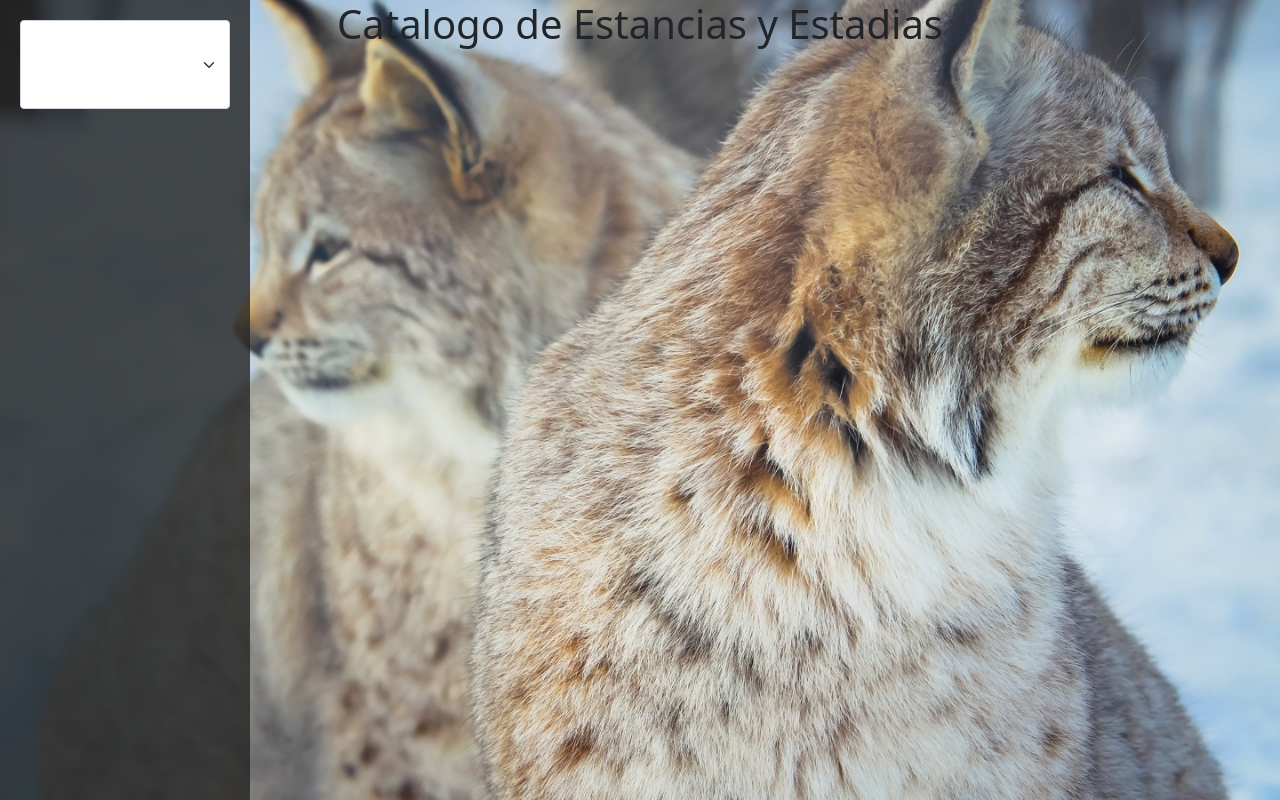
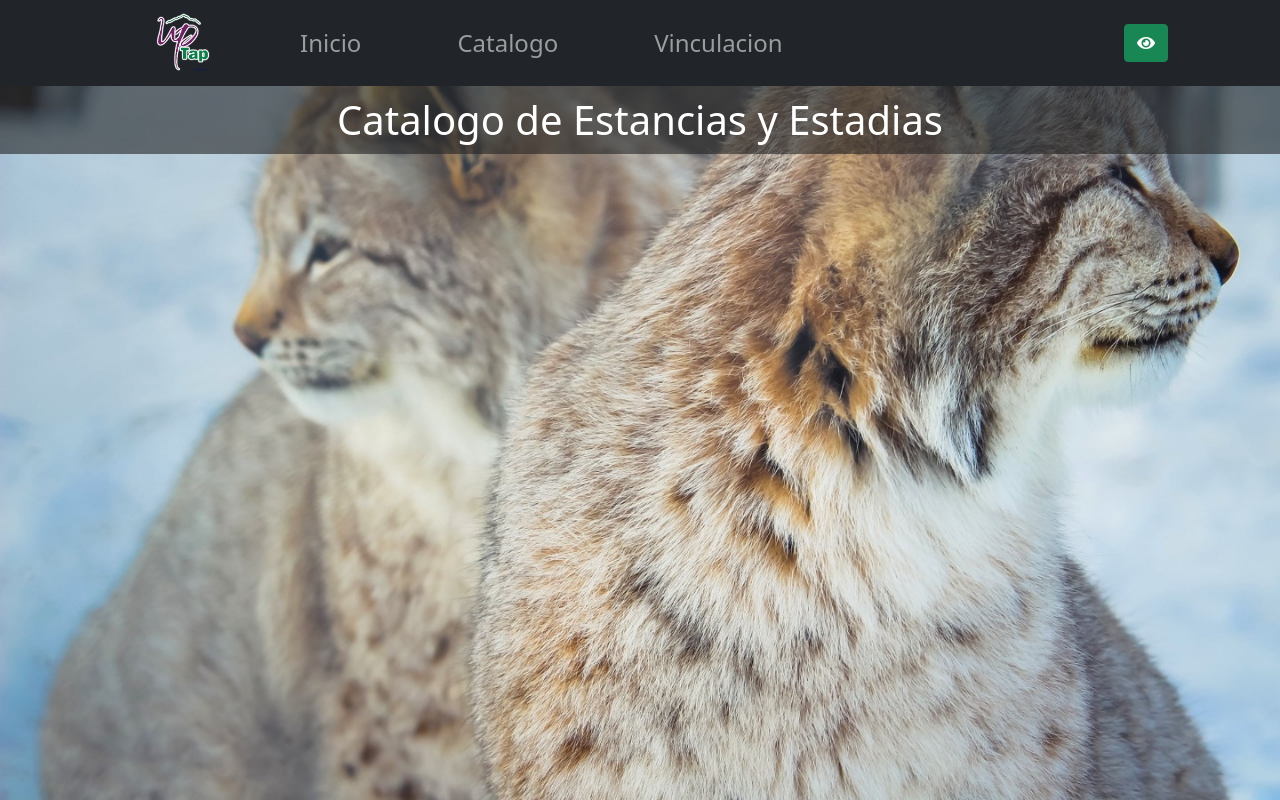
Before and after one commit to Ing-Aviles/appEyE, a Django app: page /catalogoEmpresas/ in a window 1280 px wide. Run offline with Django 3.2, Linux system fonts and the light colour scheme; data that the repository does not hold is empty.

Commit message:
Catalago p2

```diff
--- a/appEyE/urls.py
+++ b/appEyE/urls.py
@@ -19,6 +19,7 @@ from django.urls import path, include
 from django.conf import settings
 from django.conf.urls.static import static
 
+
 urlpatterns = [
 
     path('admin/', admin.site.urls),
--- a/web/models.py
+++ b/web/models.py
@@ -11,7 +11,7 @@ class TipoEmpresa(models.Model):
 class Empresa(models.Model):
     tipo_Empresa = models.ForeignKey(TipoEmpresa, on_delete=models.RESTRICT)
     nombre_Empresa = models.CharField(max_length=100)
-    descripcion = models.TextField(null=True)
+    descripcion = models.CharField(max_length= 100, null=True)
     fecha_registro = models.DateTimeField(auto_now_add=True)
     imagen = models.ImageField(upload_to='empresa', blank=True)
     cupos = models.IntegerField(default=1)
--- a/web/static/css/styleCatalogo.css
+++ b/web/static/css/styleCatalogo.css
@@ -9,15 +9,88 @@ body {
   transition: background-color 0.3s ease;
 }
 
+.text-center {
+  background-color: rgba(35, 35, 35, 0.6);
+  color: white; /* Cambia el color del texto según tus preferencias */
+  padding: 10px; /* Añade espacio interno para que el fondo sea visible */
+}
+
+.sidebar{
+  display: none;
+}
+
+.sidebar.active{
+  display: block;
+}
+
+.sidebar-custom {
+  position: center;
+  top: 20px; /* Ajusta el valor según tus necesidades */
+  left: 0;
+}
+
+
+.button-container{
+  text-align: center;
+  margin-top: 20px;
+  width: 130px;
+  height: 50px;
+  background: transparent;
+  border: 2px solid #fff;
+  outline: none;
+  border-radius: 6px;
+  cursor: pointer;
+  font-size: 1.1em;
+  color: #fff;
+  font-weight: 500;
+  margin-left: 40px;
+  transition: .5s;
+}
+
 .navbar {
   background-color: rgba(35, 35, 35, 0.6);
-    padding: 20px;
+  position: fixed;
+  top: 0;
+  left: 0;
+  width: 100%;
+  padding: 20px 100px;
+  display: flex;
+  justify-content: space-between;
   text-align: center;
+  align-items: center;
+  transition: height 0.3s;
+  transition: top 0.3s;
 }
 
 .navbar h1 {
   margin: 0;
   color: #fff;
+}
+.navbar a{
+  position: relative;
+  font-size: 1.5em;
+  color: #fff;
+  text-decoration: none;
+  font-weight: 500;
+  margin-left: 40px;
+  margin-right: 40px;
+}
+.navegar a::after {
+  content: '';
+  position: absolute;
+  left: 0;
+  bottom: -6px;
+  width: 100%;
+  height: 3px;
+  background: #fff;
+  border-radius: 5px;
+  transform-origin: right;
+  transform: scaleX(0);
+  transition: transform .5s;
+}
+.navegar a:hover::after {
+  transform-origin: left;
+  transform: scaleX(1);
 }
 
 .event-container {
@@ -61,8 +134,8 @@ body {
   background-color: #f5f5f5;
 }
 
-  .button-container {
-    text-align: center;
+.sidebar-toggle {
+  text-align:left;
   margin-bottom: 20px;
 }
 
@@ -74,6 +147,7 @@ body {
   text-decoration: none;
   border-radius: 5px;
 }
+
 .sidebar {
   position: fixed;
   top: 0;
@@ -109,3 +183,15 @@ body {
 .sidebar a:hover {
   color: #fff;
 }
+
+.row {
+  display: flex;
+  flex-wrap: wrap;
+  justify-content: space-between;
+}
+
+.navegar .btnVinculacion-popup:hover {
+  background: #fff;
+  color: #162938;
+
+}
--- a/web/templates/catalogoEmpresas.html
+++ b/web/templates/catalogoEmpresas.html
@@ -1,30 +1,77 @@
 {% load static %}
+
 <!DOCTYPE html>
 <html>
+
 <head>
   <title>Catalogo</title>
 
   <link rel="stylesheet" href="{% static 'css/styleCatalogo.css' %}" type="text/css">
-  <link href="https://cdn.jsdelivr.net/npm/bootstrap@5.0.2/dist/css/bootstrap.min.css" rel="stylesheet" integrity="sha384-EVSTQN3/azprG1Anm3QDgpJLIm9Nao0Yz1ztcQTwFspd3yD65VohhpuuCOmLASjC" crossorigin="anonymous">
+  <link href="https://cdn.jsdelivr.net/npm/bootstrap@5.0.2/dist/css/bootstrap.min.css" rel="stylesheet"
+    integrity="sha384-EVSTQN3/azprG1Anm3QDgpJLIm9Nao0Yz1ztcQTwFspd3yD65VohhpuuCOmLASjC" crossorigin="anonymous">
+  <link rel="stylesheet" href="https://cdnjs.cloudflare.com/ajax/libs/font-awesome/5.15.3/css/all.min.css" />
+
+
+  <script src="https://code.jquery.com/jquery-3.6.0.min.js"></script>
+  <script>
+    $(document).ready(function () {
+      // Agregar evento de clic al botón
+      $("#sidebar-toggle").click(function () {
+        // Alternar la clase "active" en la barra lateral
+        $(".sidebar").toggleClass("active");
+      });
+    });
+  </script>
+
 </head>
+
 <body>
+
+  <nav class="navbar navbar-expand-lg navbar-dark bg-dark">
+    <div class="container-fluid">
+      <a class="navbar-brand" href="">
+        <img src="../static/img/logo-PhotoRoom.png" alt="Logo" width="60" height="60">
+      </a>
+      <button class="navbar-toggler" type="button" data-bs-toggle="collapse" data-bs-target="#navbarNav"
+        aria-controls="navbarNav" aria-expanded="false" aria-label="Toggle navigation">
+        <span class="navbar-toggler-icon"></span>
+      </button>
+      <div class="collapse navbar-collapse" id="navbarNav">
+        <ul class="navbar-nav">
+          <li class="nav-item">
+            <a class="nav-link" href="{% url 'web:index' %}">Inicio</a>
+          </li>
+          <li class="nav-item">
+            <a class="nav-link" href="{% url 'web:catalogoEmpresas' %}">Catalogo</a>
+          </li>
+          <li class="nav-item">
+            <a class="nav-link" href="">Vinculacion</a>
+          </li>
+        </ul>
+      </div>
+      <button id="sidebar-toggle" class="btn btn-success navbar-button">  <i class="fas fa-eye"></i>
+      </button>
+    </div>
+  </nav>
+
   <h1 class="text-center">Catalogo de Estancias y Estadias</h1>
 
   <div class="container">
     <div class="row">
-      {% for empresa in empresa %}
-        <div class="col-md-4">
+      {% for emp in empresa %}
+      <div class="col-4">
         <div class="prod-i-bot event">
-              {% if empresa.imagen %}
-              <img class="event-image" src="{{ empresa.imagen.url }}" alt="Imagen de la empresa">
+          {% if emp.imagen %}
+          <img class="event-image" src="{{ emp.imagen.url }}" alt="Imagen de la empresa">
           {% else %}
-              <img src="https://via.placeholder.com/150">
+          <img src="https://via.placeholder.com/200">
           {% endif %}
-              <h2 class="event-name">{{ empresa.nombre_Empresa }}</h2>
-              <p class="event-description">{{ empresa.descripcion }}</p>
-              <p class="event-details">{{ empresa.fecha_registro }}</p>
-              <p class="event-details">{{ empresa.tipo_Empresa }}</p>
-              <p class="event-details">Cupos restantes: {{ empresa.cupos }}</p>
+          <h2 class="event-name">{{ emp.nombre_Empresa }}</h2>
+          <p class="event-description">{{ emp.descripcion}}</p>
+          <p class="event-details">{{ emp.fecha_registro }}</p>
+          <p class="event-details">{{ emp.tipo_Empresa }}</p>
+          <p class="event-details">Cupos restantes: {{ emp.cupos }}</p>
+          <button class="btn btn-success">Realizar</button>
         </div>
       </div>
       {% endfor %}
@@ -32,10 +79,10 @@
   </div>
 
     <div class="sidebar">
-    <div class="form-select custom-select-left">
-      <h3 class="widgwttitle">Tipos de empresa</h3>
+  <div class="form-select custom-select-left mt-5">
+    <h3 class="widgettitle">Tipos de empresa</h3>
     <div class="section-sbcurrent">
-        <ul class="">
+      <ul class="list-unstyled">
         {% for tipo in tipo_Empresa %}
         <li>
           <a href="{% url 'web:empresasPorCarrera' tipo.id %}">
@@ -48,6 +95,11 @@
   </div>
 </div>
 
-  <script src="https://cdn.jsdelivr.net/npm/bootstrap@5.0.2/dist/js/bootstrap.bundle.min.js" integrity="sha384-MrcW6ZMFYlzcLA8Nl+NtUVF0sA7MsXsP1UyJoMp4YLEuNSfAP+JcXn/tWtIaxVXM" crossorigin="anonymous"></script>
+
+  <script src="https://cdn.jsdelivr.net/npm/bootstrap@5.0.2/dist/js/bootstrap.bundle.min.js"
+    integrity="sha384-MrcW6ZMFYlzcLA8Nl+NtUVF0sA7MsXsP1UyJoMp4YLEuNSfAP+JcXn/tWtIaxVXM"
+    crossorigin="anonymous"></script>
+  <script src="" href="{% static 'js/catalogoEmpresa.js' %}" type="text/js"></script>
 </body>
+
 </html>
--- a/web/templates/index.html
+++ b/web/templates/index.html
@@ -5,8 +5,13 @@
     <meta charset="UTF-8">
     <meta name="viewport" content="width=device-width, initial-scale=1.0">
     <title>Document</title>
+    <link href="https://cdn.jsdelivr.net/npm/bootstrap@5.0.2/dist/css/bootstrap.min.css" rel="stylesheet" integrity="sha384-EVSTQN3/azprG1Anm3QDgpJLIm9Nao0Yz1ztcQTwFspd3yD65VohhpuuCOmLASjC" crossorigin="anonymous">
+
 </head>
 <body>
 
+
+    <script src="https://cdn.jsdelivr.net/npm/bootstrap@5.0.2/dist/js/bootstrap.bundle.min.js" integrity="sha384-MrcW6ZMFYlzcLA8Nl+NtUVF0sA7MsXsP1UyJoMp4YLEuNSfAP+JcXn/tWtIaxVXM" crossorigin="anonymous"></script>
+
 </body>
 </html>
```
Also changed, not shown: web/static/js/catalogoEmpresa.js (+133 -0 lines). Lines whose indentation alone changed are shown as unchanged.
